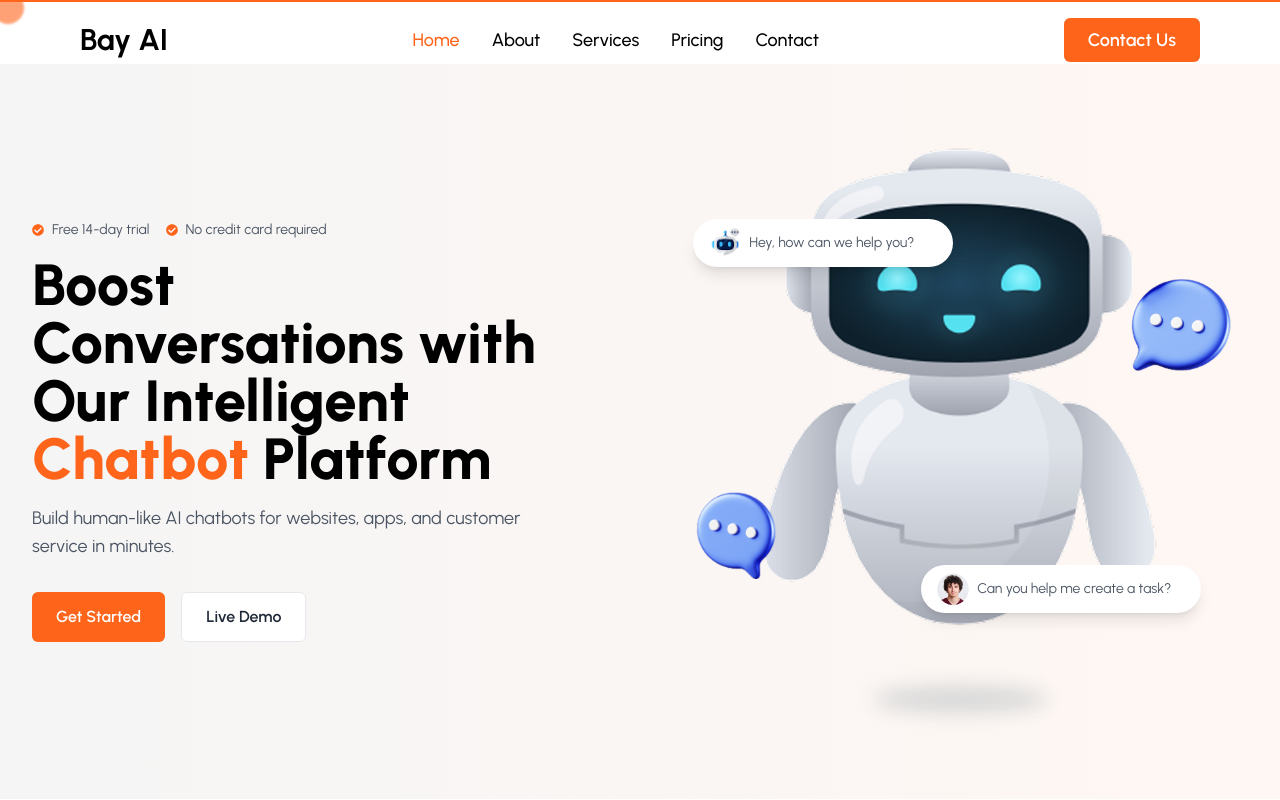
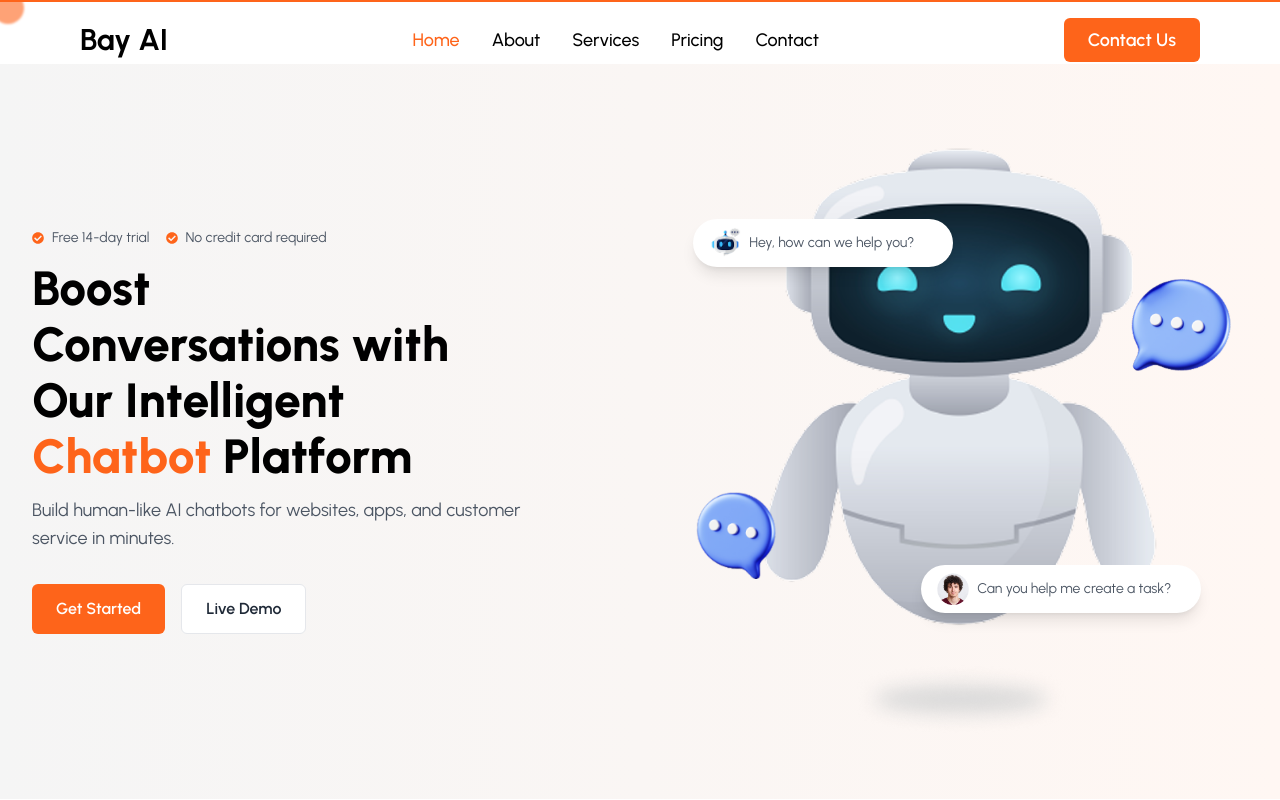
Before and after one commit to BayshoreCommunication/bayai-chatbot-website, a Next.js app: page / in a window 1280 px wide. Shown: the top 800 px of the page. Built offline with nearby package versions, Linux system fonts and the light colour scheme.

Commit message:
home title line height change

```diff
--- a/components/home/Hero.tsx
+++ b/components/home/Hero.tsx
@@ -26,10 +26,13 @@ export default function Hero() {
 
           {/* Title */}
           <Reveal x={-100} duration={2}>
-            <h1 className="text-4xl sm:text-5xl lg:text-[58px] font-extrabold text-black mb-4">
-              Boost <br /> Conversations with <br />
-              Our Intelligent <br />
-              <span className="text-primary">Chatbot</span> Platform
+            <h1 className="text-4xl sm:text-5xl font-extrabold leading-tight text-black mb-4">
+              <div className="mb-2">Boost</div>
+              <div className="mb-2">Conversations with</div>
+              <div className="mb-2">Our Intelligent</div>
+              <div>
+                <span className="text-primary">Chatbot</span> Platform
+              </div>
             </h1>
           </Reveal>
           <Reveal y={30} duration={2}>
```
